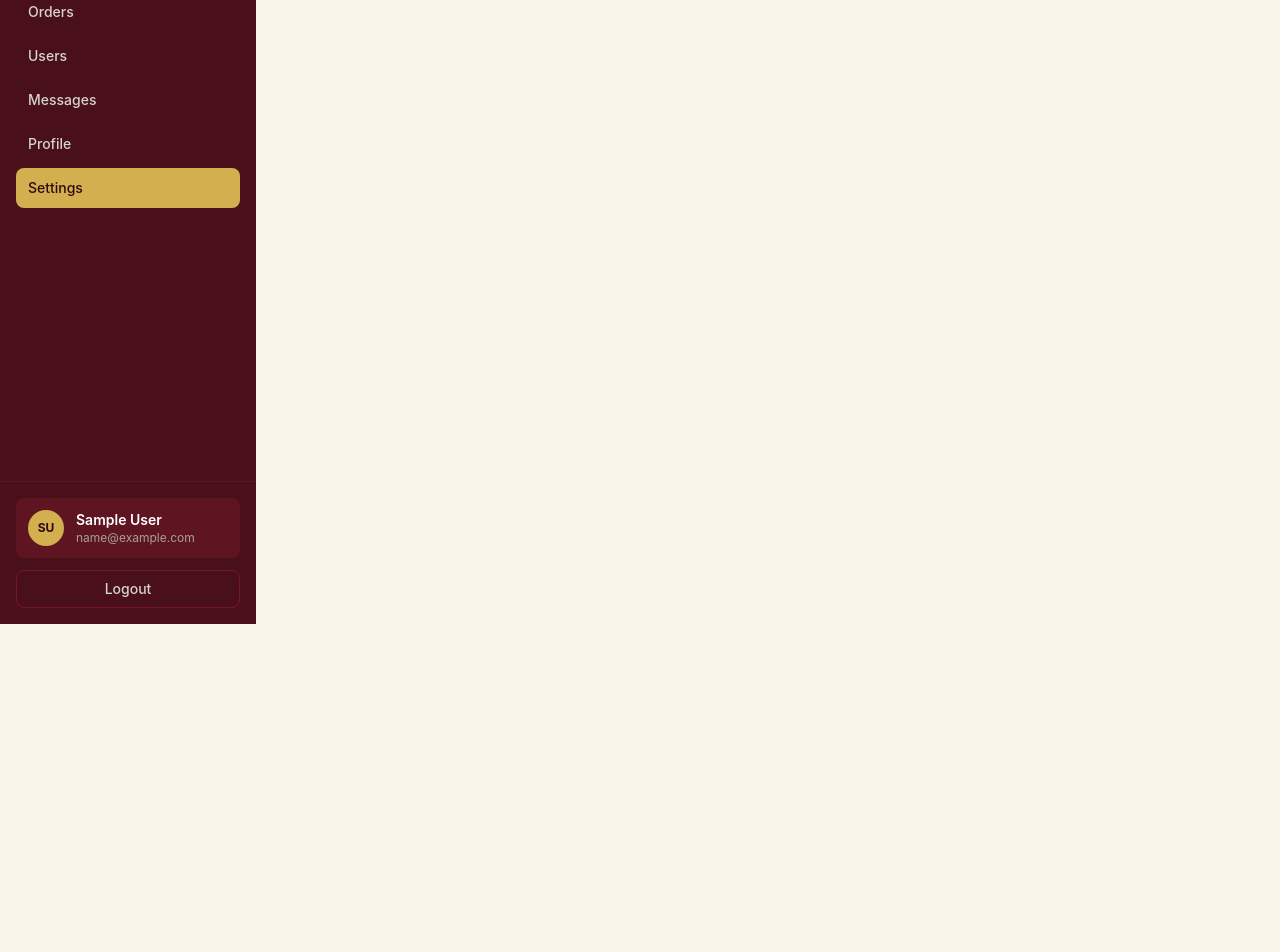
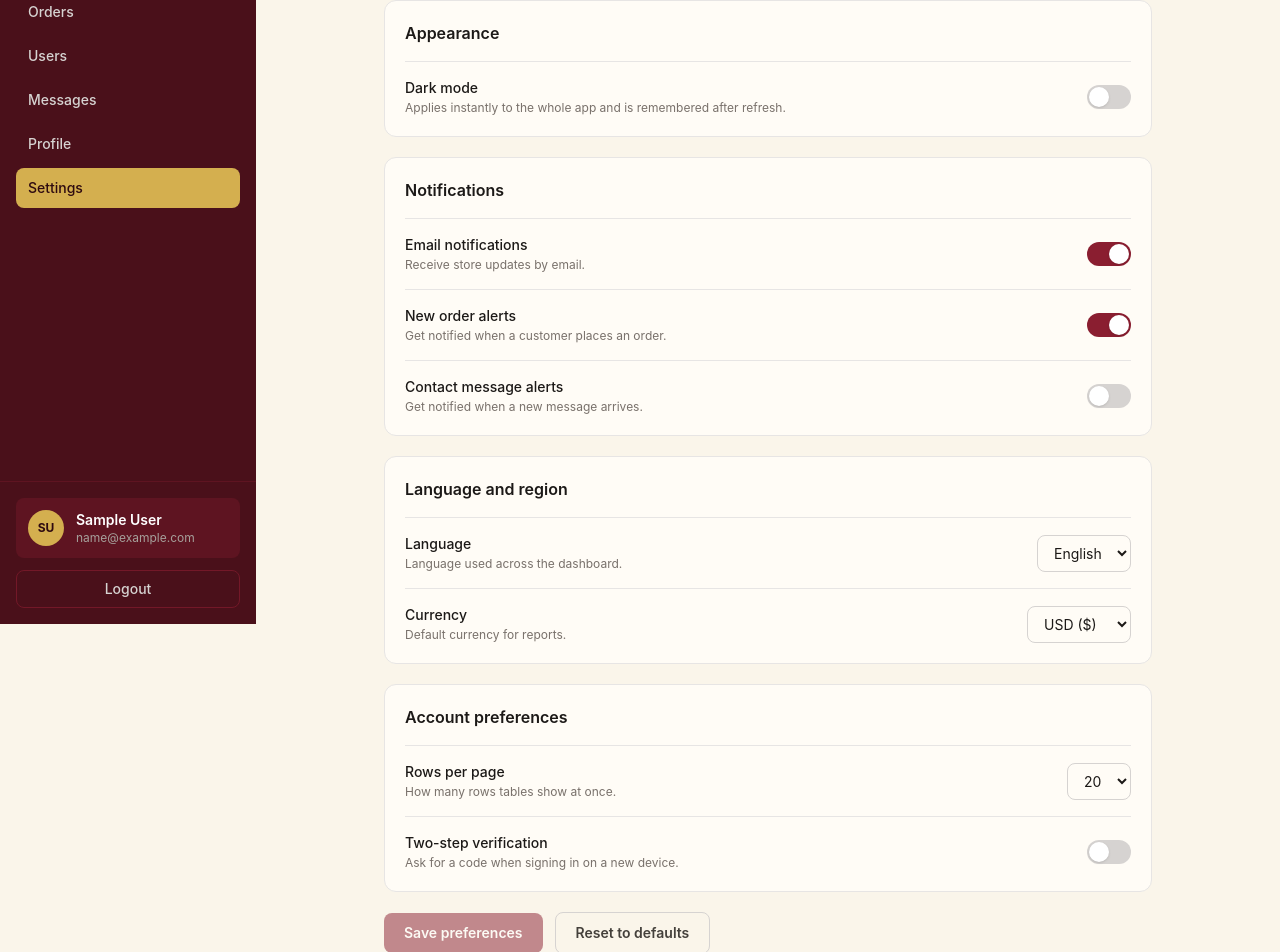
Before and after one commit to HassamKhan0826/React-E-Commerce-Admin-Management-System, a React (Vite) app in the folder react-ecommerce/: page /dashboard/settings in a window 1280 px wide. Shown: the part 176-1128 px from the top of the page. Before the commit the page ends 800 px from the top, so only its background shows below. Built offline with nearby package versions, Linux system fonts and the light colour scheme; sample sign-in values are in the browser's storage.

Commit message:
feat(settings): add settings page with theme toggle and preferences

```diff
--- a/react-ecommerce/src/pages/dashboard/Settings.jsx
+++ b/react-ecommerce/src/pages/dashboard/Settings.jsx
@@ -1,7 +1,198 @@
+import { useContext, useEffect, useState } from "react";
+import Card from "../../components/Card";
+import Button from "../../components/Button";
+import { ThemeContext } from "../../context/contexts";
+import { useLocalStorage } from "../../hooks/useLocalStorage";
+
+const DEFAULT_PREFERENCES = {
+  emailNotifications: true,
+  orderAlerts: true,
+  messageAlerts: false,
+  language: "English",
+  currency: "USD",
+  itemsPerPage: "20",
+  twoFactor: false,
+};
+
+const selectClass =
+  "rounded-lg border border-stone-300 bg-cream-50 px-3 py-2 text-sm text-stone-900 outline-none focus:border-brand-600";
+
+function Toggle({ checked, onChange, label }) {
+  return (
+    <button
+      type="button"
+      role="switch"
+      aria-checked={checked}
+      aria-label={label}
+      onClick={() => onChange(!checked)}
+      className={`relative h-6 w-11 shrink-0 rounded-full transition-colors ${
+        checked ? "bg-brand-600" : "bg-stone-300"
+      }`}
+    >
+      <span
+        className={`absolute top-0.5 h-5 w-5 rounded-full bg-white shadow transition-all ${
+          checked ? "left-5.5" : "left-0.5"
+        }`}
+      />
+    </button>
+  );
+}
+
+function SettingRow({ title, description, children }) {
+  return (
+    <div className="flex items-center justify-between gap-6 border-t border-stone-200 py-4 first:border-0 first:pt-0 last:pb-0">
+      <div>
+        <p className="text-sm font-medium text-stone-900">{title}</p>
+        <p className="mt-0.5 text-xs text-stone-500">{description}</p>
+      </div>
+      {children}
+    </div>
+  );
+}
+
 function Settings() {
+  const { theme, setTheme } = useContext(ThemeContext);
+  const [savedPreferences, setSavedPreferences] = useLocalStorage("preferences", DEFAULT_PREFERENCES);
+
+  const [form, setForm] = useState({ ...DEFAULT_PREFERENCES, ...savedPreferences });
+  const [saved, setSaved] = useState(false);
+
+  useEffect(() => {
+    if (!saved) {
+      return undefined;
+    }
+    const timer = setTimeout(() => setSaved(false), 2500);
+    return () => clearTimeout(timer);
+  }, [saved]);
+
+  const updateField = (name, value) => {
+    setForm((current) => ({ ...current, [name]: value }));
+    setSaved(false);
+  };
+
+  const hasChanges = JSON.stringify(form) !== JSON.stringify({ ...DEFAULT_PREFERENCES, ...savedPreferences });
+
+  const handleSave = (event) => {
+    event.preventDefault();
+    setSavedPreferences(form);
+    setSaved(true);
+  };
+
+  const handleReset = () => {
+    setForm(DEFAULT_PREFERENCES);
+  };
+
   return (
-    <div>
-      <h1 className="text-2xl font-bold">Settings</h1>
+    <div className="mx-auto max-w-3xl">
+      <div className="mb-6">
+        <h1 className="text-2xl font-bold text-stone-900">Settings</h1>
+        <p className="mt-1 text-sm text-stone-500">Manage how the store and dashboard work for you.</p>
+      </div>
+
+      <form onSubmit={handleSave} className="space-y-5">
+        <Card>
+          <h2 className="mb-4 font-semibold text-stone-900">Appearance</h2>
+          <SettingRow
+            title="Dark mode"
+            description="Applies instantly to the whole app and is remembered after refresh."
+          >
+            <Toggle
+              label="Dark mode"
+              checked={theme === "dark"}
+              onChange={(isDark) => setTheme(isDark ? "dark" : "light")}
+            />
+          </SettingRow>
+        </Card>
+
+        <Card>
+          <h2 className="mb-4 font-semibold text-stone-900">Notifications</h2>
+          <SettingRow title="Email notifications" description="Receive store updates by email.">
+            <Toggle
+              label="Email notifications"
+              checked={form.emailNotifications}
+              onChange={(value) => updateField("emailNotifications", value)}
+            />
+          </SettingRow>
+          <SettingRow title="New order alerts" description="Get notified when a customer places an order.">
+            <Toggle
+              label="New order alerts"
+              checked={form.orderAlerts}
+              onChange={(value) => updateField("orderAlerts", value)}
+            />
+          </SettingRow>
+          <SettingRow title="Contact message alerts" description="Get notified when a new message arrives.">
+            <Toggle
+              label="Contact message alerts"
+              checked={form.messageAlerts}
+              onChange={(value) => updateField("messageAlerts", value)}
+            />
+          </SettingRow>
+        </Card>
+
+        <Card>
+          <h2 className="mb-4 font-semibold text-stone-900">Language and region</h2>
+          <SettingRow title="Language" description="Language used across the dashboard.">
+            <select
+              aria-label="Language"
+              value={form.language}
+              onChange={(event) => updateField("language", event.target.value)}
+              className={selectClass}
+            >
+              <option value="English">English</option>
+              <option value="Urdu">Urdu</option>
+              <option value="Arabic">Arabic</option>
+            </select>
+          </SettingRow>
+          <SettingRow title="Currency" description="Default currency for reports.">
+            <select
+              aria-label="Currency"
+              value={form.currency}
+              onChange={(event) => updateField("currency", event.target.value)}
+              className={selectClass}
+            >
+              <option value="USD">USD ($)</option>
+              <option value="PKR">PKR (Rs)</option>
+              <option value="EUR">EUR (€)</option>
+            </select>
+          </SettingRow>
+        </Card>
+
+        <Card>
+          <h2 className="mb-4 font-semibold text-stone-900">Account preferences</h2>
+          <SettingRow title="Rows per page" description="How many rows tables show at once.">
+            <select
+              aria-label="Rows per page"
+              value={form.itemsPerPage}
+              onChange={(event) => updateField("itemsPerPage", event.target.value)}
+              className={selectClass}
+            >
+              <option value="10">10</option>
+              <option value="20">20</option>
+              <option value="50">50</option>
+            </select>
+          </SettingRow>
+          <SettingRow title="Two-step verification" description="Ask for a code when signing in on a new device.">
+            <Toggle
+              label="Two-step verification"
+              checked={form.twoFactor}
+              onChange={(value) => updateField("twoFactor", value)}
+            />
+          </SettingRow>
+        </Card>
+
+        <div className="flex flex-wrap items-center gap-3">
+          <Button type="submit" disabled={!hasChanges}>Save preferences</Button>
+          <Button variant="secondary" onClick={handleReset}>Reset to defaults</Button>
+          {saved && (
+            <span role="status" className="text-sm font-medium text-gold-700">
+              Preferences saved ✓
+            </span>
+          )}
+          {hasChanges && !saved && (
+            <span className="text-xs text-stone-500">You have unsaved changes.</span>
+          )}
+        </div>
+      </form>
     </div>
   );
 }
```
